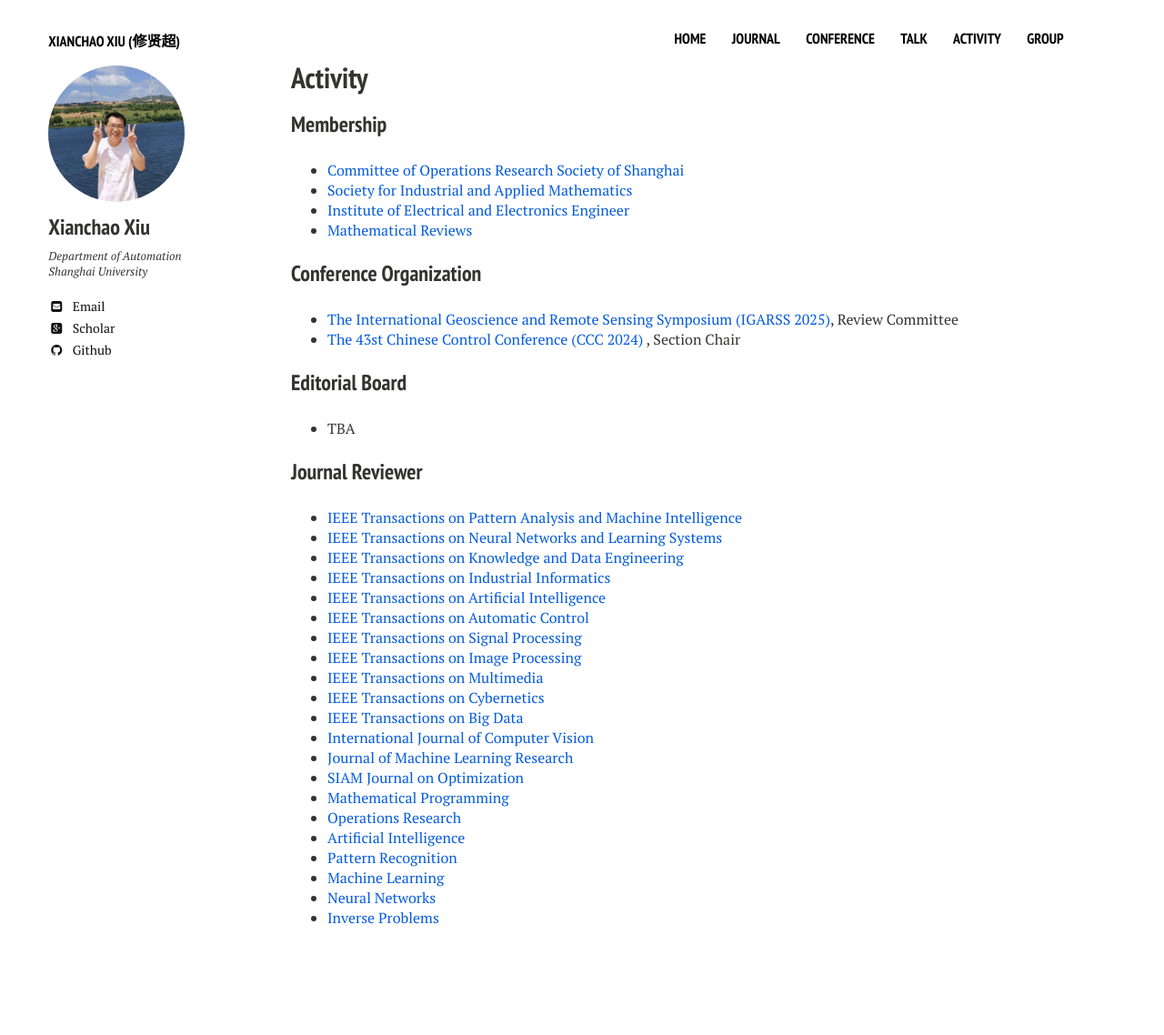
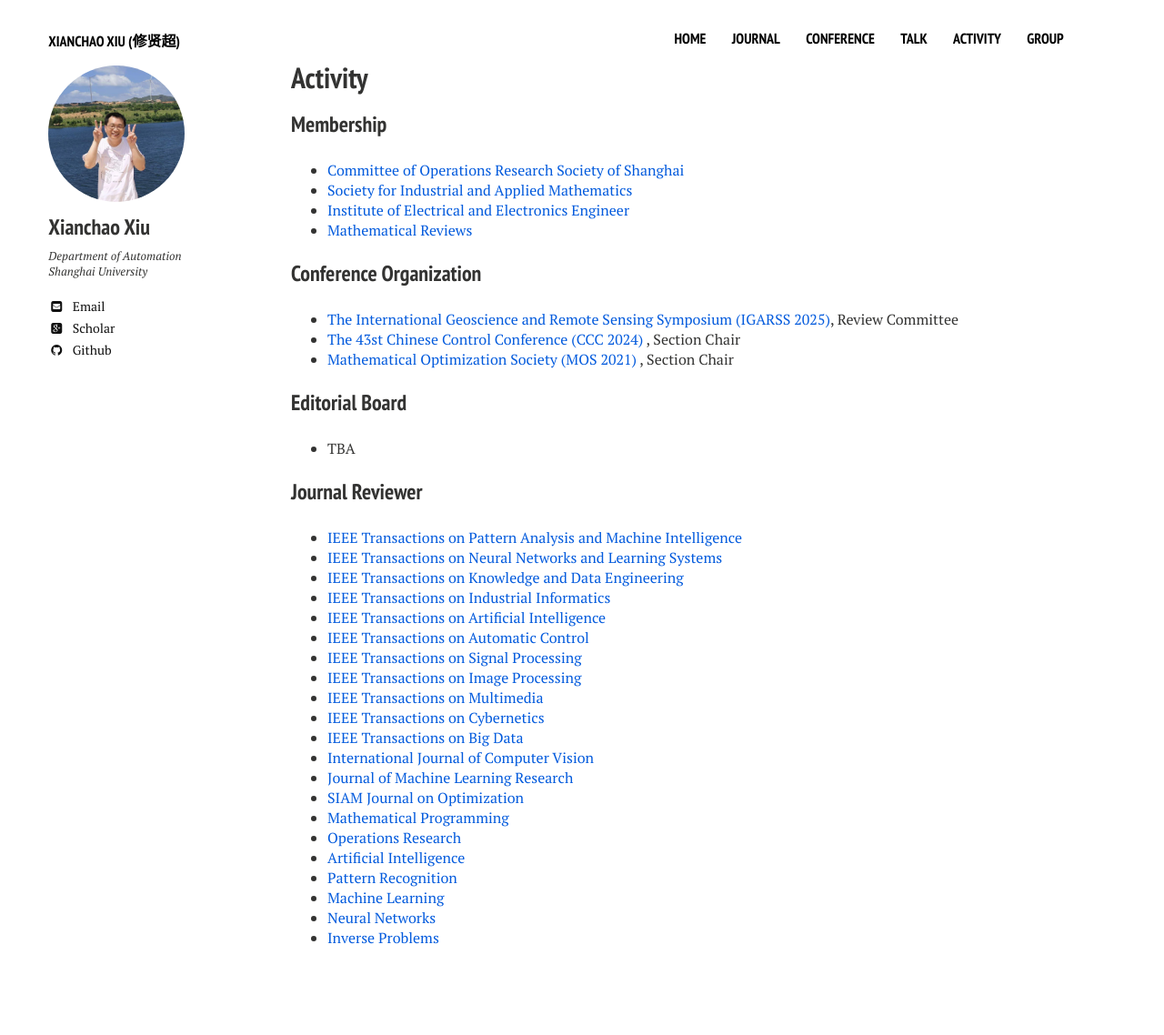
Before and after one commit to xianchaoxiu/xianchaoxiu.github.io, a Jekyll site: the page built from activity/index.md, in a window 1280 px wide. Shown: the whole page at 91% size. Built offline with Jekyll 4.4.1, drawn with Linux system fonts in a browser that asks for light colours; nearby versions of some CDN libraries; before the commit the page ends 1116 px from its top, so only the background shows below that.

Commit message:
Update index.md

```diff
--- a/activity/index.md
+++ b/activity/index.md
@@ -20,9 +20,7 @@ share: false
 
 * <a href="https://ccc2024.kust.edu.cn/" class="textlink" target="_blank">The International Geoscience and Remote Sensing Symposium (IGARSS 2025)</a>, Review Committee <br>
 * <a href="https://ccc2024.kust.edu.cn/" class="textlink" target="_blank">The 43st Chinese Control Conference (CCC 2024) </a>, Section Chair <br>
-
-
-
+* <a href="https://www.smartchair.org/hp/MOS2021" class="textlink" target="_blank"> Mathematical Optimization Society (MOS 2021) </a>, Section Chair <br>
 
 
 ### Editorial Board
```
